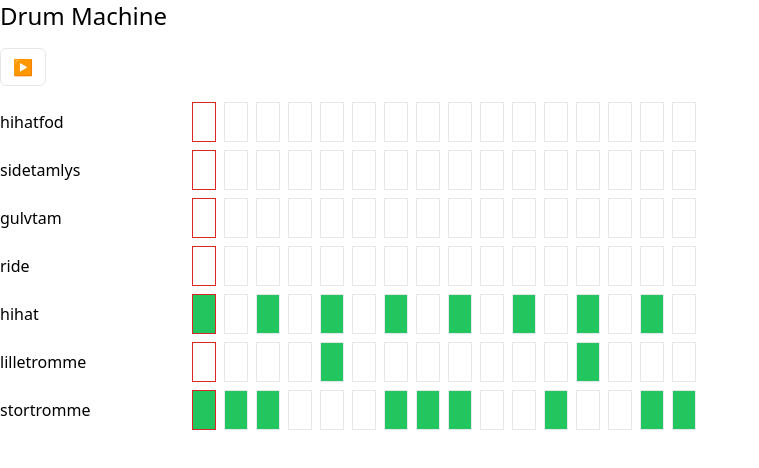
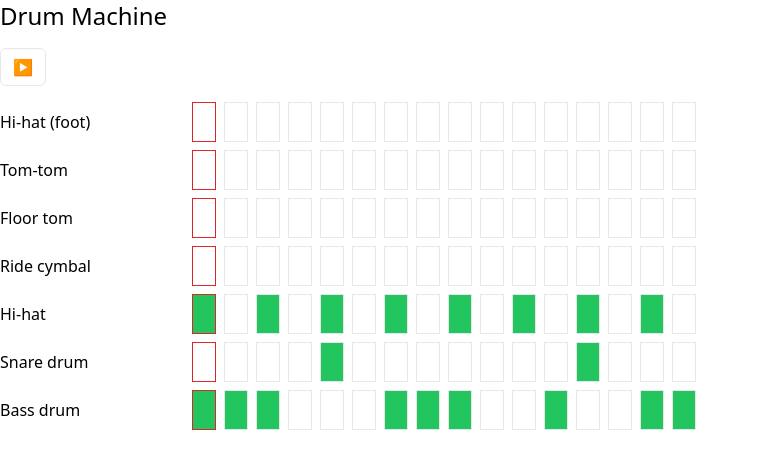
Before and after one commit to kaermorchen/drum-machine, a React (Vite) app: page / in a window 1280 px wide. Shown: the top 468 px of the page, without its empty margins (0-759 px from the left). Built offline with nearby package versions, Linux system fonts and the light colour scheme.

Commit message:
Added names to songs

```diff
--- a/src/components/drum-machine.tsx
+++ b/src/components/drum-machine.tsx
@@ -10,13 +10,13 @@ function createEmptySteps(length = 16) {
 }
 
 const songs = [
-  new Song({ name: 'hihatfod' }),
-  new Song({ name: 'sidetamlys' }),
-  new Song({ name: 'gulvtam' }),
-  new Song({ name: 'ride' }),
-  new Song({ name: 'hihat' }),
-  new Song({ name: 'lilletromme' }),
-  new Song({ name: 'stortromme' }),
+  new Song({ name: 'Hi-hat (foot)', fileName: 'hihatfod' }),
+  new Song({ name: 'Tom-tom', fileName: 'sidetamlys' }),
+  new Song({ name: 'Floor tom', fileName: 'gulvtam' }),
+  new Song({ name: 'Ride cymbal', fileName: 'ride' }),
+  new Song({ name: 'Hi-hat', fileName: 'hihat' }),
+  new Song({ name: 'Snare drum', fileName: 'lilletromme' }),
+  new Song({ name: 'Bass drum', fileName: 'stortromme' }),
 ];
 
 export class DrumMachineState {
--- a/src/models/song.ts
+++ b/src/models/song.ts
@@ -1,20 +1,22 @@
 import { makeAutoObservable } from 'mobx';
 
-type SongArgs = Pick<Song, 'name'>;
+type SongArgs = Pick<Song, 'name' | 'fileName'>;
 
 export default class Song {
   name: string;
+  fileName: string;
 
   constructor(args: SongArgs) {
     makeAutoObservable(this);
 
     this.name = args.name;
+    this.fileName = args.fileName;
 
     this.play = this.play.bind(this);
   }
 
   get url() {
-    return `/songs/${this.name}.mp3`;
+    return `/songs/${this.fileName}.mp3`;
   }
 
   play() {
```
